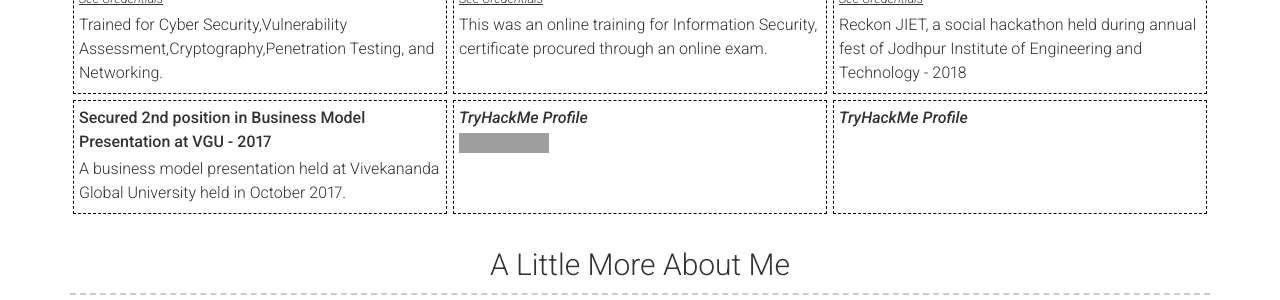
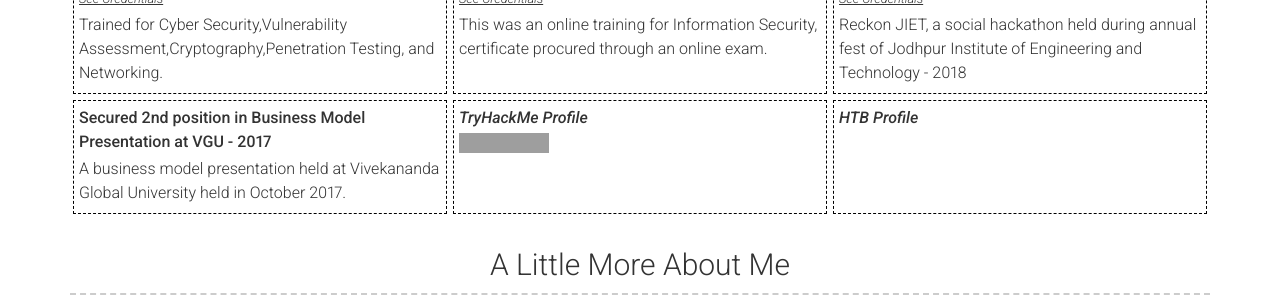
Before and after one commit to mohitkhemchandani/mohitkhemchandani.github.io, a Jekyll site: the page built from index.md, in a window 1280 px wide and 900 px high, scrolled down 3134 px. Shown: the part 152-452 px from the top of the window. Built offline with Jekyll 4.4.1, drawn with Linux system fonts in a browser that asks for light colours; grey boxes are pictures that could not be loaded.

Commit message:
Update achievements.html

```diff
--- a/_includes/achievements.html
+++ b/_includes/achievements.html
@@ -33,7 +33,7 @@
 
        <div class="card-box-item layout">
         <div class="details">
-           <a href="https://tryhackme.com/p/cryptonic007" target="_blank"><p><b>TryHackMe Profile</b></p></a>
+           <a href="https://www.hackthebox.eu/home/users/profile/52005" target="_blank"><p><b>HTB Profile</b></p></a>
         </div>
         <div>  <script src="https://www.hackthebox.eu/badge/52005"></script></div>
     </div>
```
